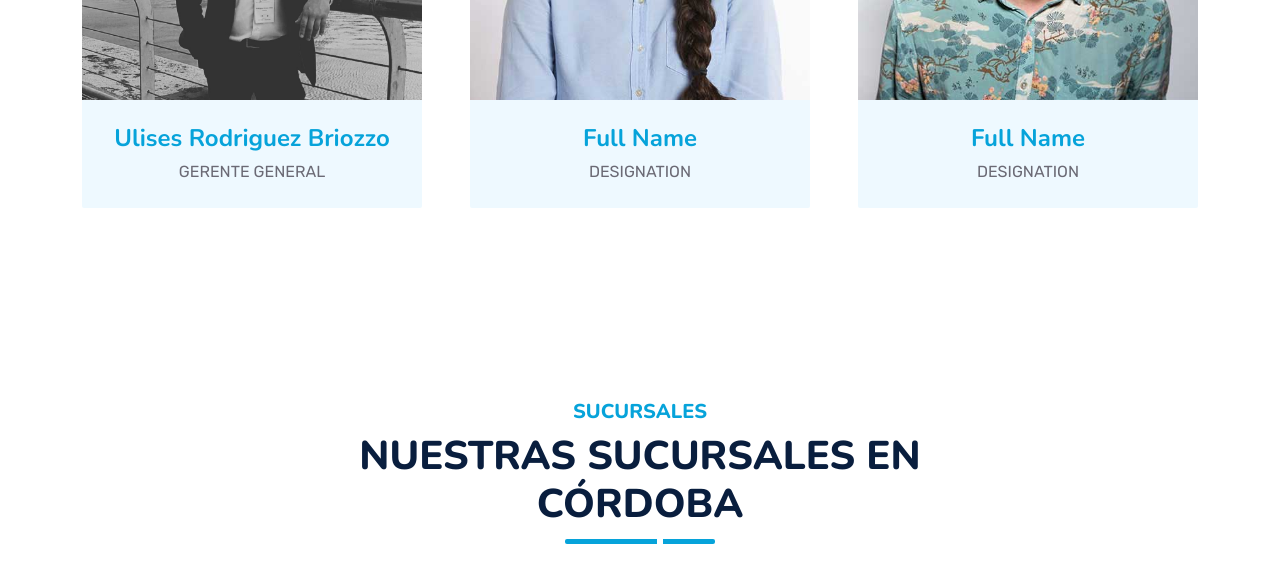
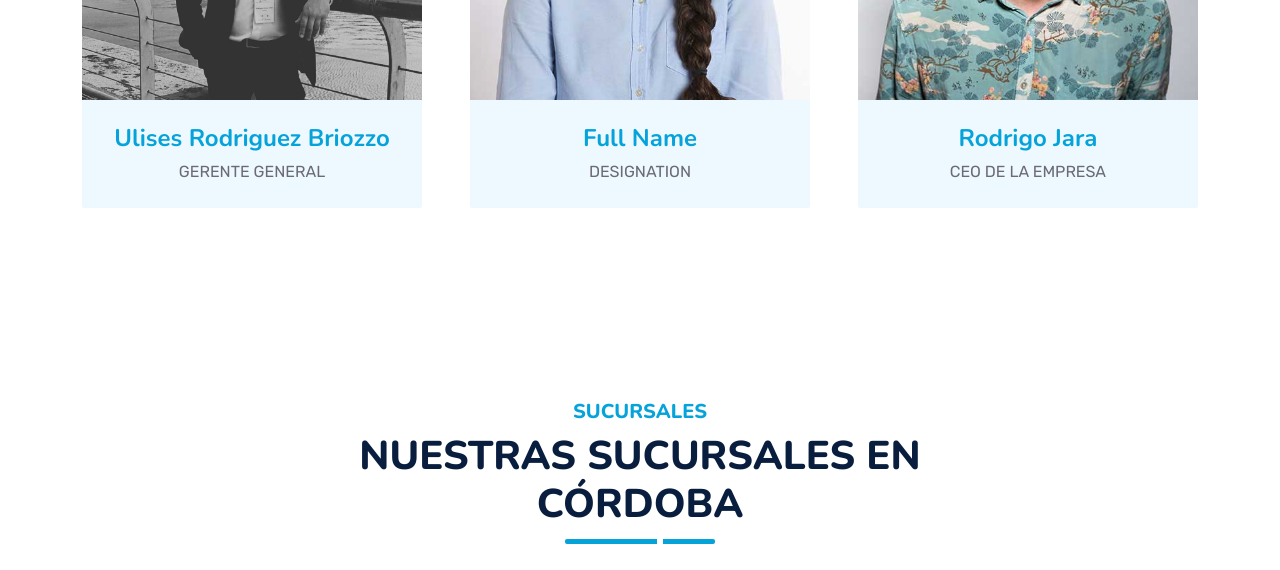
Before and after one commit to chiavassaortopedia/chiavassaortopedia.github.io, a plain HTML site: page index.html in a window 1280 px wide. Shown: the part 5460-6030 px from the top of the page. Drawn offline with nearby package versions, Linux system fonts and the light colour scheme.

Commit message:
Add files via upload

```diff
--- a/index.html
+++ b/index.html
@@ -585,8 +585,8 @@
                             </div>
                         </div>
                         <div class="text-center py-4">
-                            <h4 class="text-primary">Full Name</h4>
-                            <p class="text-uppercase m-0">Designation</p>
+                            <h4 class="text-primary">Rodrigo Jara</h4>
+                            <p class="text-uppercase m-0">Ceo de la Empresa</p>
                         </div>
                     </div>
                 </div>
```
Also changed, not shown: img/suc1.jpg, img/suc2.jpg, img/suc3.jpg.
